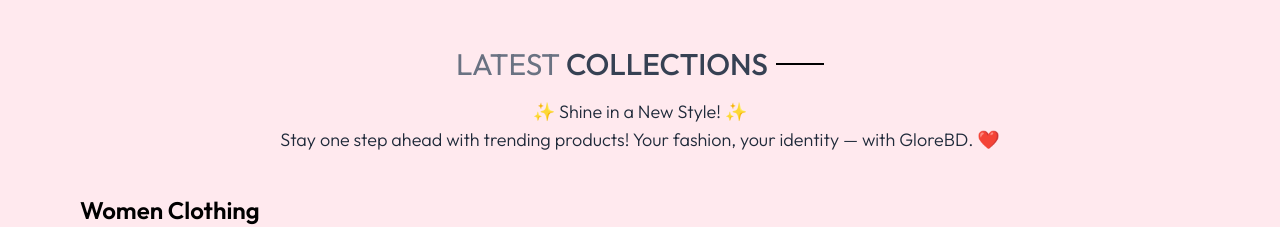
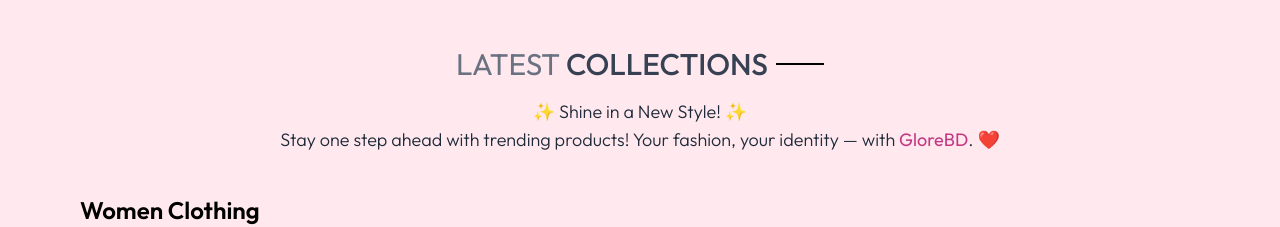
Before and after one commit to SumiyaMim/glore-landing-page-react, a React (Vite) app: page / in a window 1280 px wide. Shown: the part 960-1187 px from the top of the page. Built offline with nearby package versions, Linux system fonts and the light colour scheme.

Commit message:
add collections

```diff
--- a/src/components/Collections.jsx
+++ b/src/components/Collections.jsx
@@ -15,7 +15,7 @@
       </div>
       <p className="text-center text-sm md:text-lg font-light text-gray-800">✨ Shine in a New Style! ✨</p>
       <p className="text-center text-sm md:text-lg font-light text-gray-800 mb-10">
-        Stay one step ahead with trending products! Your fashion, your identity — with GloreBD. ❤️
+        Stay one step ahead with trending products! Your fashion, your identity — with <span className="text-[#C43882] font-normal">GloreBD</span>. ❤️
       </p>
       <h3 className="text-xl md:text-2xl font-semibold mb-5">Women Clothing</h3>
       {/* all products */}
```
